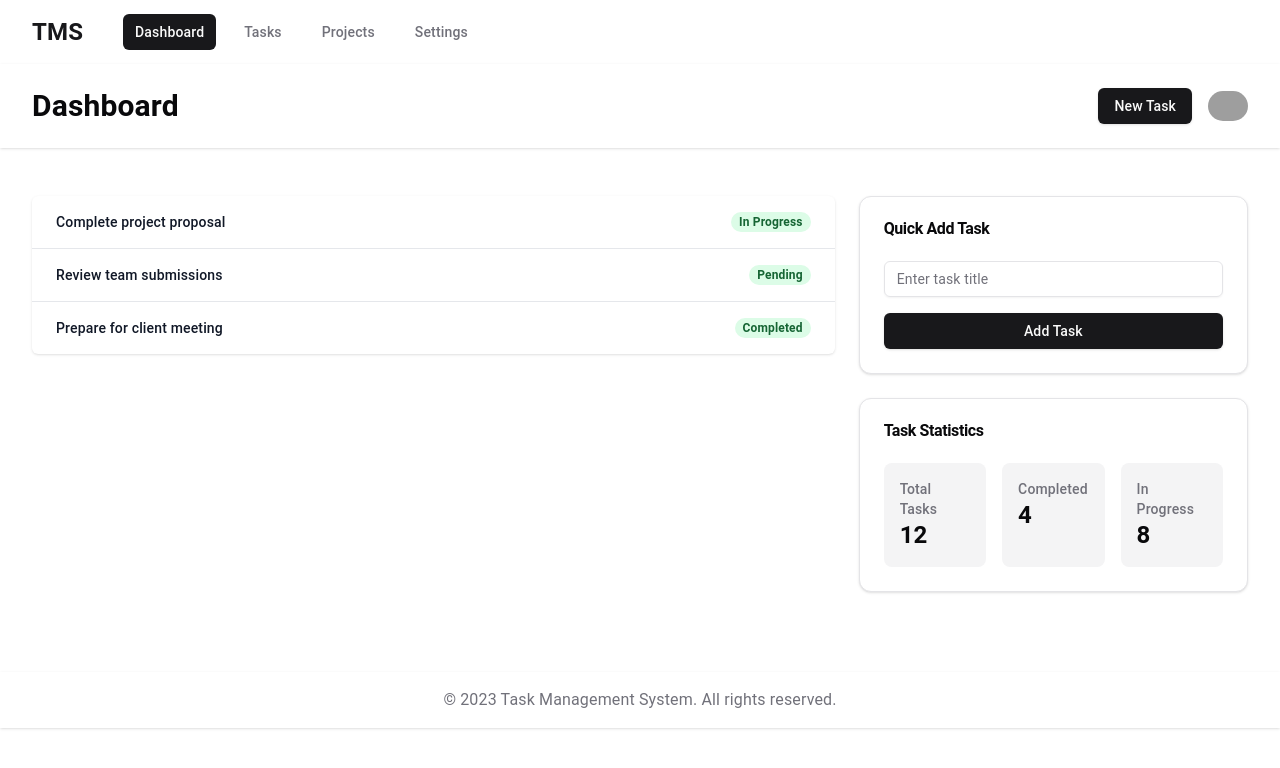
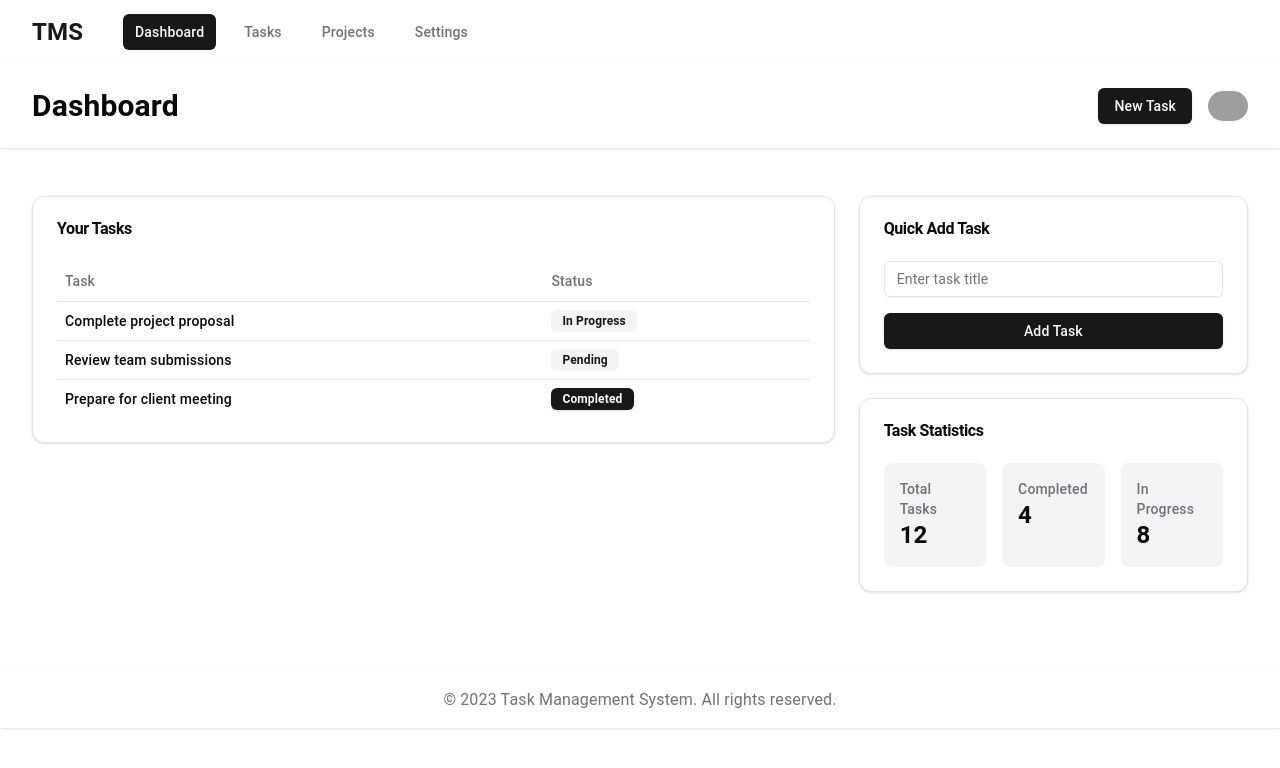
Before and after one commit to kiarashjv/task-management-system, a Next.js app in the folder task-managment-frontend/: page /dashboard in a window 1280 px wide. Shown: the top 768 px of the page. Built offline with nearby package versions, Linux system fonts and the light colour scheme; no server answers; grey boxes are pictures that could not be loaded.

Commit message:
feat: TaskList.tsx updated - design changed to shadcn elements

```diff
--- a/task-managment-frontend/src/app/dashboard/components/TaskList.tsx
+++ b/task-managment-frontend/src/app/dashboard/components/TaskList.tsx
@@ -1,4 +1,14 @@
 import React from 'react';
+import { Card, CardContent, CardHeader, CardTitle } from '@/components/ui/card';
+import {
+  Table,
+  TableBody,
+  TableCell,
+  TableHead,
+  TableHeader,
+  TableRow,
+} from '@/components/ui/table';
+import { Badge } from '@/components/ui/badge';
 
 const TaskList = () => {
   // Placeholder task data
@@ -9,25 +19,37 @@ const TaskList = () => {
   ];
 
   return (
-    <div className="bg-white dark:bg-gray-800 shadow overflow-hidden sm:rounded-md">
-      <ul className="divide-y divide-gray-200 dark:divide-gray-700">
-        {tasks.map((task) => (
-          <li
-            key={task.id}
-            className="px-6 py-4 hover:bg-gray-50 dark:hover:bg-gray-700"
-          >
-            <div className="flex items-center justify-between">
-              <p className="text-sm font-medium text-gray-900 dark:text-white truncate">
-                {task.title}
-              </p>
-              <span className="px-2 inline-flex text-xs leading-5 font-semibold rounded-full bg-green-100 text-green-800">
-                {task.status}
-              </span>
-            </div>
-          </li>
-        ))}
-      </ul>
-    </div>
+    <Card>
+      <CardHeader>
+        <CardTitle>Your Tasks</CardTitle>
+      </CardHeader>
+      <CardContent>
+        <Table>
+          <TableHeader>
+            <TableRow>
+              <TableHead>Task</TableHead>
+              <TableHead>Status</TableHead>
+            </TableRow>
+          </TableHeader>
+          <TableBody>
+            {tasks.map((task) => (
+              <TableRow key={task.id}>
+                <TableCell className="font-medium">{task.title}</TableCell>
+                <TableCell>
+                  <Badge
+                    variant={
+                      task.status === 'Completed' ? 'default' : 'secondary'
+                    }
+                  >
+                    {task.status}
+                  </Badge>
+                </TableCell>
+              </TableRow>
+            ))}
+          </TableBody>
+        </Table>
+      </CardContent>
+    </Card>
   );
 };
 
```
